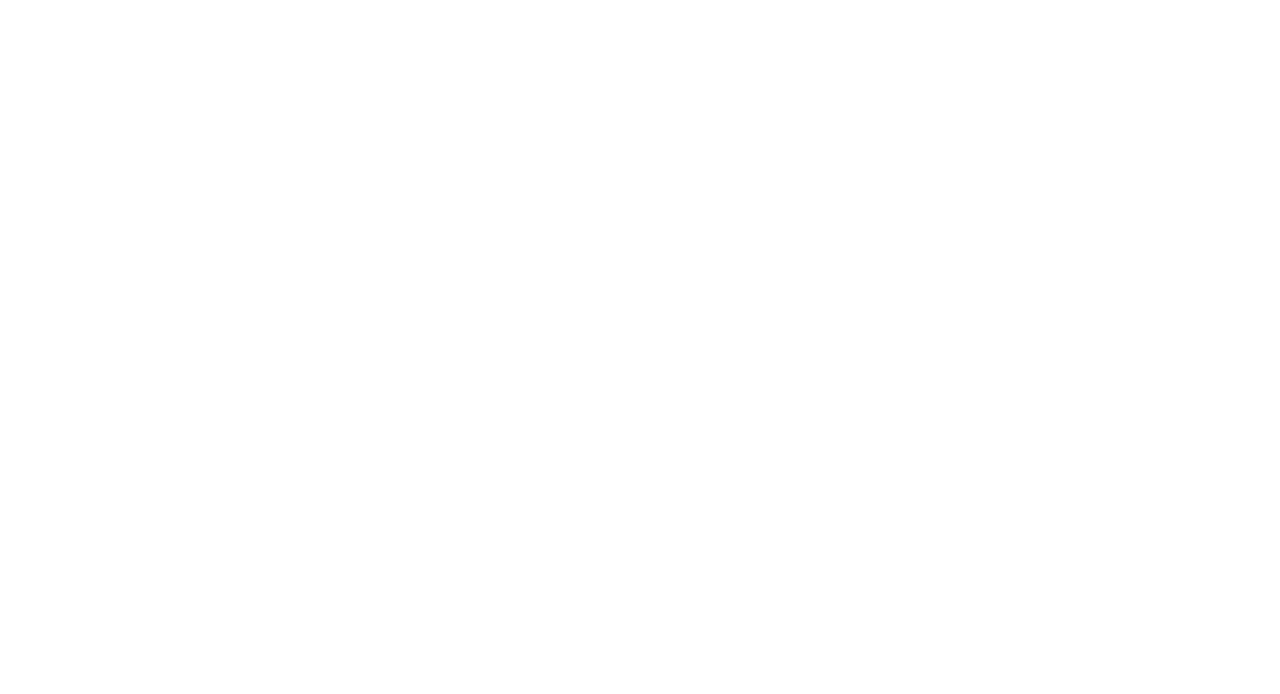
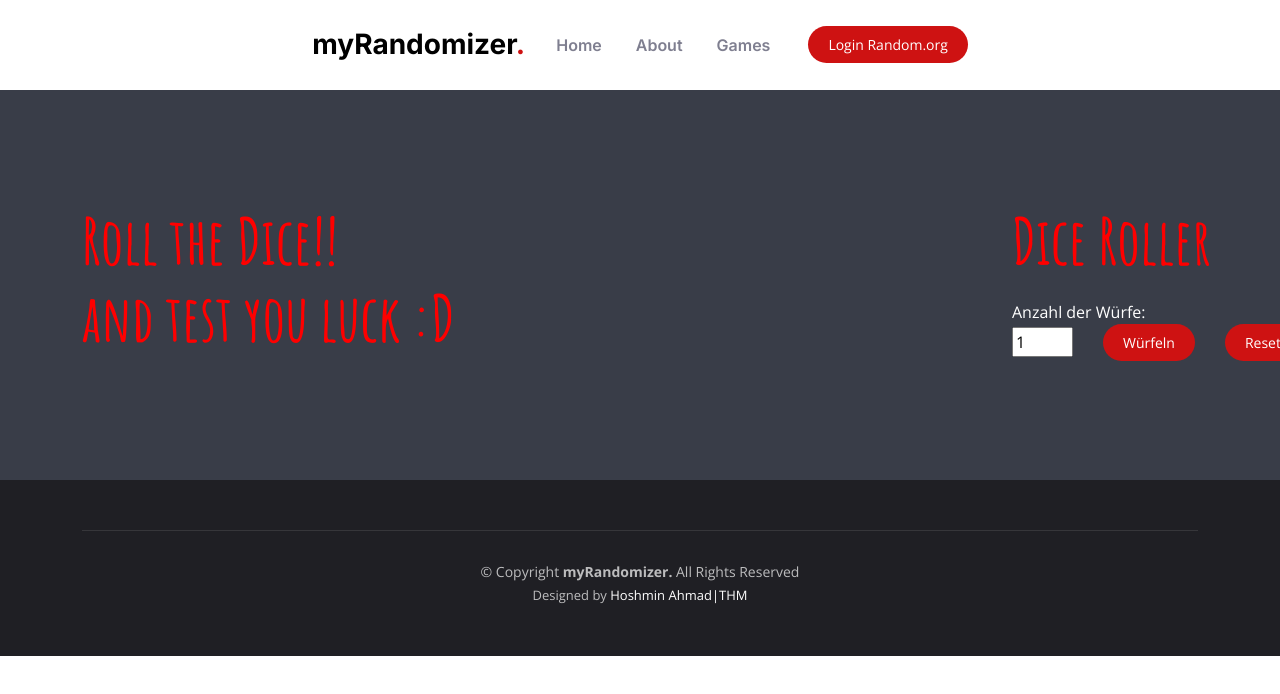
Before and after one commit to OmarAji/randomizer, an Angular app: page /dice-roller in a window 1280 px wide. Before the commit this address led to /. Shown: the top 694 px of the page. Built offline with nearby package versions, Linux system fonts and the light colour scheme.

Commit message:
dice Roller done

```diff
--- a/src/app/app.module.ts
+++ b/src/app/app.module.ts
@@ -11,6 +11,8 @@
 import {CoinFlipperComponent} from "./pages/coin-flipper/coin-flipper.component";
 import {FooterComponent} from "./components/footer/footer.component";
 import {CardsComponent} from "./components/cards/cards.component";
+import {DiceRollerComponent} from "./pages/dice-roller/dice-roller.component";
+import {LotteryQuickPickComponent} from "./pages/lottery-quick-pick/lottery-quick-pick.component";
 
 
 @NgModule({
@@ -20,7 +22,9 @@
     CoinFlipperComponent,
     HeaderComponent,
     FooterComponent,
-    CardsComponent
+    CardsComponent,
+    DiceRollerComponent,
+    LotteryQuickPickComponent
   ],
   imports: [
     BrowserModule,
--- a/src/app/components/cards/cards.component.html
+++ b/src/app/components/cards/cards.component.html
@@ -12,14 +12,14 @@
     <img src="assets/img/dice2.gif" alt="Spielbild">
     <h2>Dice roller</h2>
     <p>Roll the die (choose how often).</p>
-    <a href="/DiceRoller" class="btn-game">Zum Spiel</a>
+    <a routerLink="dice-roller" class="btn-game">Zum Spiel</a>
   </div>
 
   <div class="game-container">
     <img src="assets/img/lotto2.gif" alt="Spielbild">
     <h2>Lottery</h2>
     <p>Pick 7 Lottery number (Germany)</p>
-    <a href="/LotteryQuickPick" class="btn-game">Zum Spiel</a>
+    <a routerLink="lottery-quick-pick" class="btn-game">Zum Spiel</a>
   </div>
 
 </section>
--- a/src/app/components/header/header.component.html
+++ b/src/app/components/header/header.component.html
@@ -14,8 +14,8 @@
         <li class="dropdown"><a href="#"><span>Games  </span> <i class="bi bi-chevron-down dropdown-indicator"></i></a>
           <ul>
             <li><a class="nav-link" routerLink="coinflipper">Coin Flipper</a></li>
-            <li><a href="/DiceRoller">Dice Roller</a></li>
-            <li><a href="/LotteryQuickPick">Lottery Quick Pick</a></li>
+            <li><a class="nav-link" routerLink="dice-roller">Dice Roller</a></li>
+            <li><a class="nav-link" routerLink="lottery-quick-pick">Lottery Quick Pick</a></li>
 
           </ul>
         </li>
--- /dev/null
+++ b/src/app/pages/dice-roller/dice-roller.component.html
@@ -0,0 +1,27 @@
+<app-header></app-header>
+
+<section id="hero" class="hero d-flex align-items-center section-bg">
+  <div class="container">
+    <div class="row justify-content-between gy-5">
+      <div class="col-lg-5 order-2 order-lg-1 d-flex flex-column justify-content-center align-items-center align-items-lg-start text-center text-lg-start">
+        <h2 data-aos="fade-up">Roll the Dice!!<br>and test you luck :D</h2>
+        <div class="d-flex" data-aos="fade-up" data-aos-delay="200">
+
+
+        </div>
+
+      </div>
+      <div class="dicetable">
+        <h2>Dice Roller</h2>
+        <div class="anzahl"><label  for="rollCount">Anzahl der Würfe:</label></div>
+        <input type="number" id="rollCount" value="1" [(ngModel)]="rollCount" min="1" max="10" >
+        <button id="throw" (click)="rollDice()">Würfeln</button>
+        <button (click)="resetDice()">Reset</button>
+        <div id="diceImages">
+          <img *ngFor="let diceImage of diceImages" [src]="diceImage" class="dice">
+        </div>
+      </div>
+    </div>
+  </div>
+</section>
+<app-footer></app-footer>
--- /dev/null
+++ b/src/app/pages/dice-roller/dice-roller.component.ts
@@ -0,0 +1,50 @@
+import {Component} from '@angular/core';
+
+@Component({
+  selector: 'app-dice-roller',
+  templateUrl: './dice-roller.component.html',
+  styleUrl: './dice-roller.component.scss'
+})
+export class DiceRollerComponent {
+  rollCount: number = 1;
+  diceImages: string[] = [];
+  private apiKey: string = 'ffd00b9e-b94c-4e8f-8603-91cae7fe2edb';
+
+  rollDice(): void {
+    this.diceImages = []; // Reset previous images
+
+    for (let i = 0; i < this.rollCount; i++) {
+      fetch('https://api.random.org/json-rpc/4/invoke', {
+        method: 'POST',
+        headers: {
+          'Content-Type': 'application/json',
+        },
+        body: JSON.stringify({
+          jsonrpc: '2.0',
+          method: 'generateIntegers',
+          params: {
+            apiKey: this.apiKey,
+            n: 1, // Number of dice rolls
+            min: 1, // Minimum value of the dice
+            max: 6, // Maximum value of the dice (for a standard 6-sided dice)
+          },
+          id: i + 1, // A unique ID for each request
+        }),
+      })
+        .then(response => response.json())
+        .then(data => {
+          const diceResult = data.result.random.data[0];
+          const imageURL = 'assets/img/dice_'+ diceResult + '.png';
+          this.diceImages.push(imageURL);
+        })
+        .catch(error => {
+          console.error('Error:', error);
+          alert('Error retrieving dice roll.');
+        });
+    }
+  }
+
+  resetDice(): void {
+    this.diceImages = [];
+  }
+}
--- /dev/null
+++ b/src/app/pages/lottery-quick-pick/lottery-quick-pick.component.html
@@ -0,0 +1 @@
+<p>lottery-quick-pick works!</p>
--- a/src/index.html
+++ b/src/index.html
@@ -12,12 +12,12 @@
   <link href="assets/img/favicon.png" rel="icon">
   <link href="assets/img/apple-touch-icon.png" rel="apple-touch-icon">
 
-<!--  &lt;!&ndash; Google Fonts &ndash;&gt;-->
-<!--  <link rel="preconnect" href="https://fonts.googleapis.com">-->
-<!--  <link rel="preconnect" href="https://fonts.gstatic.com" crossorigin>-->
-<!--  <link-->
-<!--    href="https://fonts.googleapis.com/css2?family=Open+Sans:ital,wght@0,300;0,400;0,500;0,600;0,700;1,300;1,400;1,600;1,700&family=Amatic+SC:ital,wght@0,300;0,400;0,500;0,600;0,700;1,300;1,400;1,500;1,600;1,700&family=Inter:ital,wght@0,300;0,400;0,500;0,600;0,700;1,300;1,400;1,500;1,600;1,700&display=swap"-->
-<!--    rel="stylesheet">-->
+  <!-- Google Fonts -->
+  <link rel="preconnect" href="https://fonts.googleapis.com">
+  <link rel="preconnect" href="https://fonts.gstatic.com" crossorigin>
+  <link
+    href="https://fonts.googleapis.com/css2?family=Open+Sans:ital,wght@0,300;0,400;0,500;0,600;0,700;1,300;1,400;1,600;1,700&family=Amatic+SC:ital,wght@0,300;0,400;0,500;0,600;0,700;1,300;1,400;1,500;1,600;1,700&family=Inter:ital,wght@0,300;0,400;0,500;0,600;0,700;1,300;1,400;1,500;1,600;1,700&display=swap"
+    rel="stylesheet">
 
 </head>
 <body>
```
Also changed, not shown: src/app/app-routing.module.ts (+10 -0 lines), src/app/pages/lottery-quick-pick/lottery-quick-pick.component.ts (added, +10 -0 lines), src/app/pages/dice-roller/dice-roller.component.scss (added), src/app/pages/lottery-quick-pick/lottery-quick-pick.component.scss (added), 2 other files (tests, documents, lock files or other folders).
